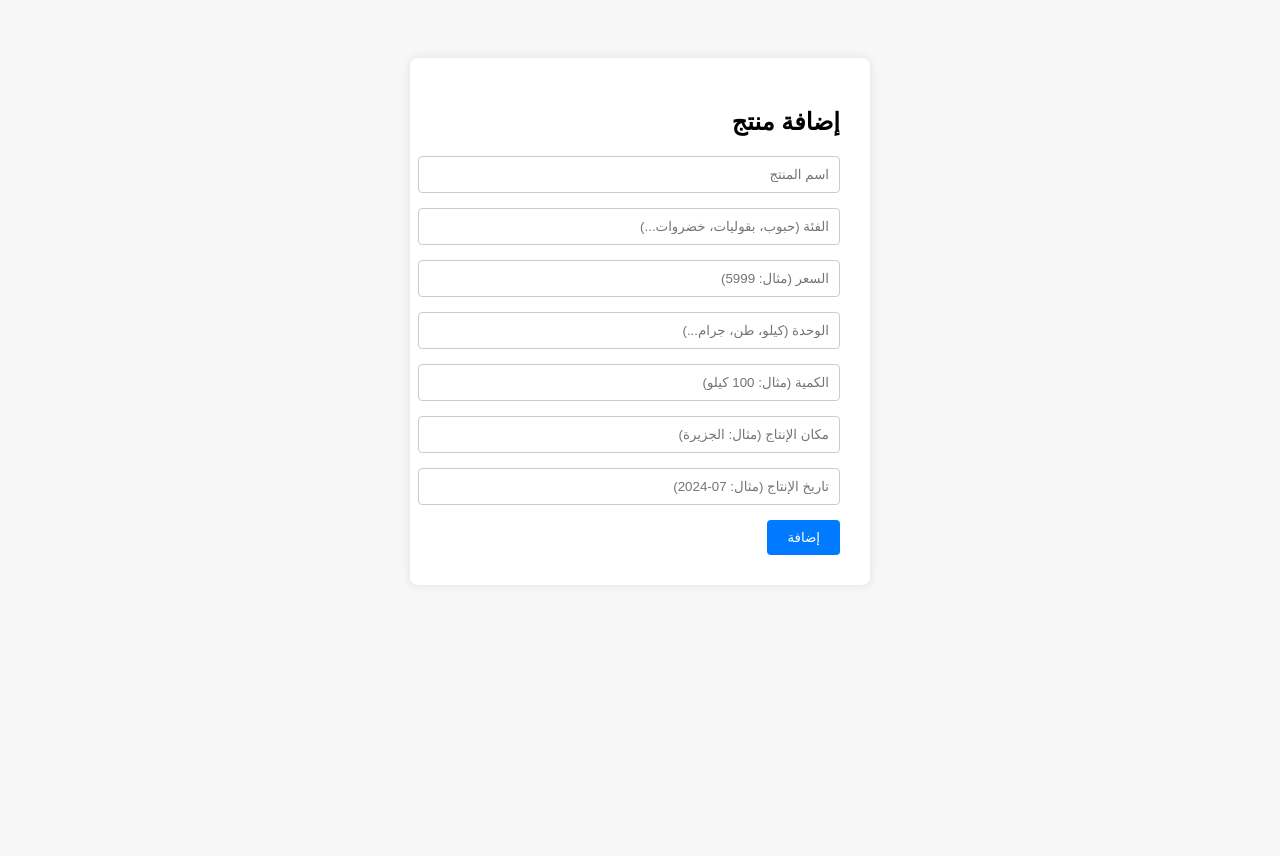
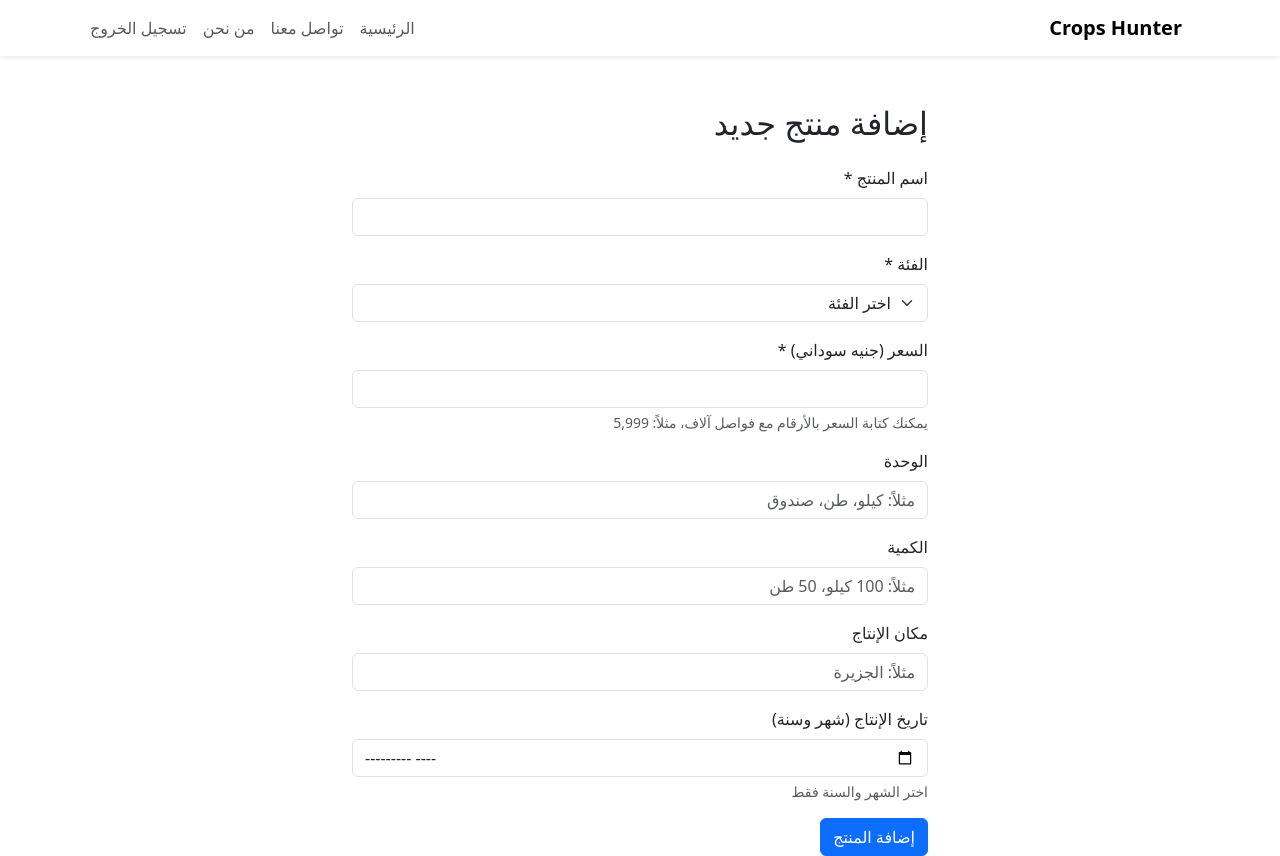
Before and after one commit to Aljaili-Elsmani/Crops-hunter, a Flask app: page /add in a window 1280 px wide. Before the commit the page ends 555 px from the top, so only its background shows below. Run offline with Flask 3, Linux system fonts and the light colour scheme; the visitor is signed in with stand-in values (Sample User, id 1).

Commit message:
Update add_product.html

```diff
--- a/templates/add_product.html
+++ b/templates/add_product.html
@@ -1,77 +1,94 @@
 <!DOCTYPE html>
 <html lang="ar" dir="rtl">
 <head>
-    <meta charset="UTF-8">
+    <meta charset="UTF-8" />
+    <meta name="viewport" content="width=device-width, initial-scale=1" />
     <title>إضافة منتج - Crops Hunter</title>
-    <style>
-        body {
-            background-color: #f7f7f7;
-            font-family: Arial, sans-serif;
-            text-align: center;
-            padding-top: 50px;
-        }
-        .form-box {
-            width: 400px;
-            margin: auto;
-            background-color: #ffffff;
-            padding: 30px;
-            border-radius: 8px;
-            box-shadow: 0px 0px 10px rgba(0,0,0,0.1);
-            text-align: right;
-        }
-        input, select {
-            width: 100%;
-            padding: 10px;
-            margin-bottom: 15px;
-            border: 1px solid #ccc;
-            border-radius: 4px;
-            direction: rtl;
-        }
-        button {
-            padding: 10px 20px;
-            background-color: #007bff;
-            color: white;
-            border: none;
-            border-radius: 4px;
-            cursor: pointer;
-        }
-        button:hover {
-            background-color: #0056b3;
-        }
-        .error {
-            color: red;
-            margin-bottom: 10px;
-        }
-        .success {
-            color: green;
-            margin-bottom: 10px;
-        }
-    </style>
+    <!-- Bootstrap CSS -->
+    <link href="https://cdn.jsdelivr.net/npm/bootstrap@5.3.0/dist/css/bootstrap.min.css" rel="stylesheet" />
 </head>
 <body>
 
-<div class="form-box">
-    <h2>إضافة منتج</h2>
+<nav class="navbar navbar-expand-lg navbar-light bg-white shadow-sm">
+  <div class="container">
+    <a class="navbar-brand fw-bold" href="{{ url_for('index') }}">Crops Hunter</a>
+    <div class="collapse navbar-collapse justify-content-end">
+      <ul class="navbar-nav">
+        <li class="nav-item"><a class="nav-link" href="{{ url_for('index') }}">الرئيسية</a></li>
+        <li class="nav-item"><a class="nav-link" href="{{ url_for('contact') }}">تواصل معنا</a></li>
+        <li class="nav-item"><a class="nav-link" href="{{ url_for('about') }}">من نحن</a></li>
+        <li class="nav-item"><a class="nav-link" href="{{ url_for('logout') }}">تسجيل الخروج</a></li>
+      </ul>
+    </div>
+  </div>
+</nav>
+
+<div class="container mt-5" style="max-width: 600px;">
+
+  <h2 class="mb-4">إضافة منتج جديد</h2>
 
   {% with messages = get_flashed_messages(with_categories=true) %}
     {% if messages %}
       {% for category, message in messages %}
-          <div class="{{ category }}">{{ message }}</div>
+        <div class="alert alert-{{ 'success' if category == 'success' else 'danger' if category == 'error' else 'info' }} alert-dismissible fade show" role="alert">
+          {{ message }}
+          <button type="button" class="btn-close" data-bs-dismiss="alert" aria-label="Close"></button>
+        </div>
       {% endfor %}
     {% endif %}
   {% endwith %}
 
-    <form method="post">
-        <input type="text" name="name" placeholder="اسم المنتج" required>
-        <input type="text" name="category" placeholder="الفئة (حبوب، بقوليات، خضروات...)" required>
-        <input type="text" name="price" placeholder="السعر (مثال: 5999)" required>
-        <input type="text" name="unit" placeholder="الوحدة (كيلو، طن، جرام...)">
-        <input type="text" name="quantity" placeholder="الكمية (مثال: 100 كيلو)">
-        <input type="text" name="origin" placeholder="مكان الإنتاج (مثال: الجزيرة)">
-        <input type="text" name="production_date" placeholder="تاريخ الإنتاج (مثال: 07-2024)" maxlength="7">
-        <button type="submit">إضافة</button>
+  <form method="POST" action="{{ url_for('add_product') }}">
+    <div class="mb-3">
+      <label for="name" class="form-label">اسم المنتج *</label>
+      <input type="text" class="form-control" id="name" name="name" required value="{{ request.form.name or '' }}">
+    </div>
+
+    <div class="mb-3">
+      <label for="category" class="form-label">الفئة *</label>
+      <select class="form-select" id="category" name="category" required>
+        <option value="" disabled selected>اختر الفئة</option>
+        <option value="حبوب" {% if request.form.category == 'حبوب' %}selected{% endif %}>حبوب</option>
+        <option value="خضروات" {% if request.form.category == 'خضروات' %}selected{% endif %}>خضروات</option>
+        <option value="لحوم" {% if request.form.category == 'لحوم' %}selected{% endif %}>لحوم</option>
+        <option value="بقوليات" {% if request.form.category == 'بقوليات' %}selected{% endif %}>بقوليات</option>
+        <option value="أخرى" {% if request.form.category == 'أخرى' %}selected{% endif %}>أخرى</option>
+      </select>
+    </div>
+
+    <div class="mb-3">
+      <label for="price" class="form-label">السعر (جنيه سوداني) *</label>
+      <input type="text" class="form-control" id="price" name="price" required pattern="[\d,]+" title="ادخل أرقام فقط مع إمكانية الفواصل" value="{{ request.form.price or '' }}">
+      <div class="form-text">يمكنك كتابة السعر بالأرقام مع فواصل آلاف، مثلاً: 5,999</div>
+    </div>
+
+    <div class="mb-3">
+      <label for="unit" class="form-label">الوحدة</label>
+      <input type="text" class="form-control" id="unit" name="unit" placeholder="مثلاً: كيلو، طن، صندوق" value="{{ request.form.unit or '' }}">
+    </div>
+
+    <div class="mb-3">
+      <label for="quantity" class="form-label">الكمية</label>
+      <input type="text" class="form-control" id="quantity" name="quantity" placeholder="مثلاً: 100 كيلو، 50 طن" value="{{ request.form.quantity or '' }}">
+    </div>
+
+    <div class="mb-3">
+      <label for="origin" class="form-label">مكان الإنتاج</label>
+      <input type="text" class="form-control" id="origin" name="origin" placeholder="مثلاً: الجزيرة" value="{{ request.form.origin or '' }}">
+    </div>
+
+    <div class="mb-3">
+      <label for="production_date" class="form-label">تاريخ الإنتاج (شهر وسنة)</label>
+      <input type="month" class="form-control" id="production_date" name="production_date" value="{{ request.form.production_date or '' }}">
+      <div class="form-text">اختر الشهر والسنة فقط</div>
+    </div>
+
+    <button type="submit" class="btn btn-primary">إضافة المنتج</button>
   </form>
 </div>
 
+<!-- Bootstrap JS مع Popper -->
+<script src="https://cdn.jsdelivr.net/npm/bootstrap@5.3.0/dist/js/bootstrap.bundle.min.js"></script>
+
 </body>
 </html>
```
Lines whose indentation alone changed are shown as unchanged.
